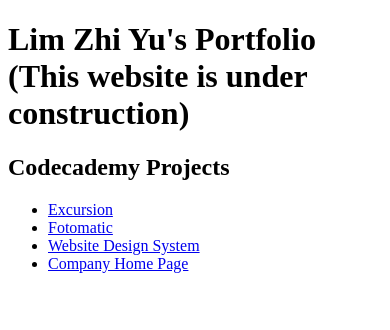
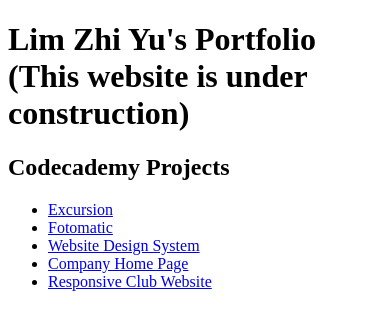
Before and after one commit to lim-zhiyu/lim-zhiyu.github.io, a plain HTML site: page index.html in a window 390 px wide. Drawn offline with Linux system fonts and the light colour scheme.

Commit message:
Add link to Responsive Club Website

```diff
--- a/index.html
+++ b/index.html
@@ -15,6 +15,7 @@
         <li><a href="https://lim-zhiyu.github.io/codecademy_fotomatic">Fotomatic</a></li>
         <li><a href="https://lim-zhiyu.github.io/codecademy_website-design-system/">Website Design System</a></li>
         <li><a href="https://lim-zhiyu.github.io/Company-Home-Page/">Company Home Page</a></li>
+        <li><a href="https://lim-zhiyu.github.io/Responsive-Club-Website/">Responsive Club Website</a></li>
       </ul>
     </main>
   </body>
```
